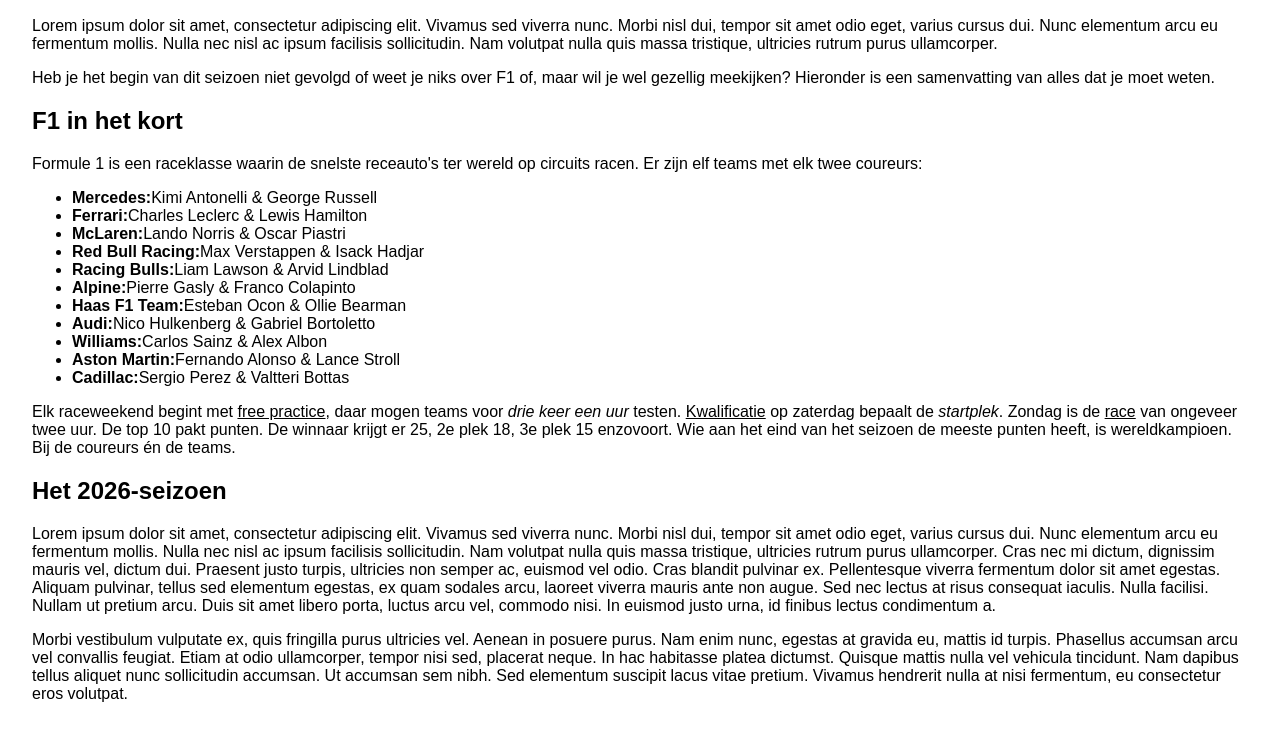
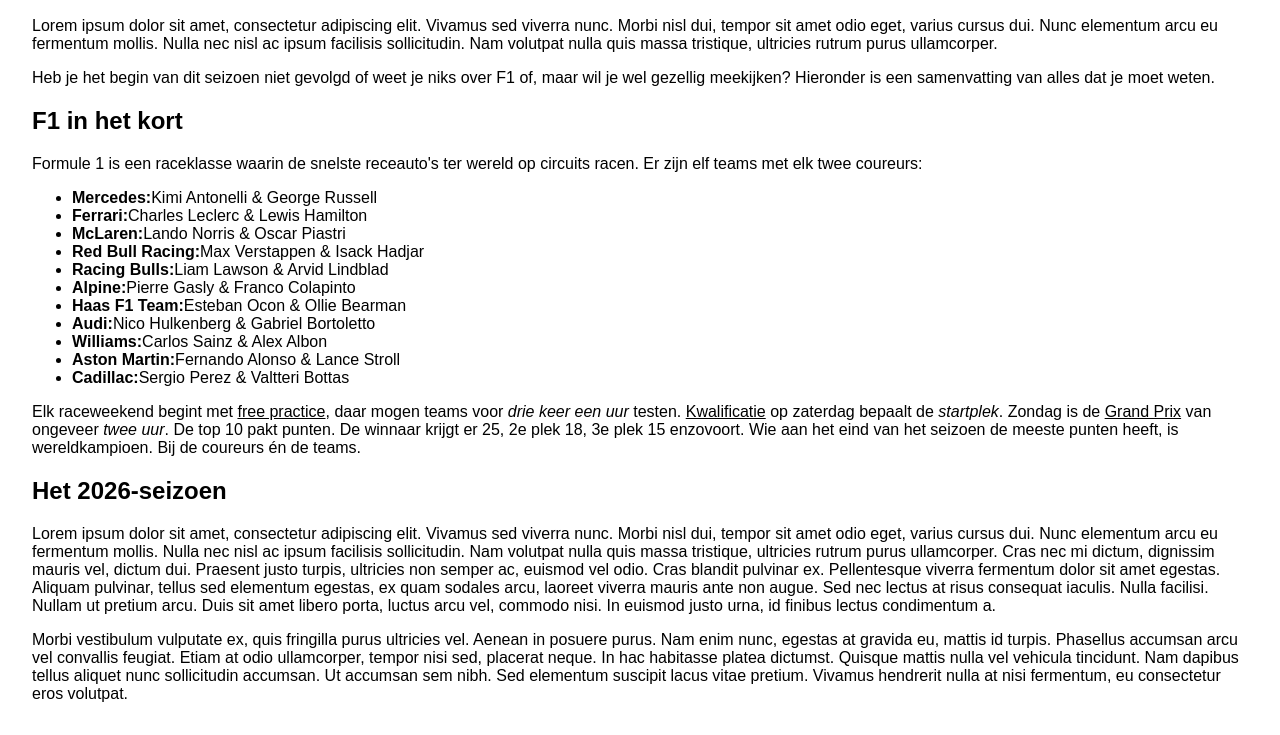
Before and after one commit to immewilhelmus/ImmeWilhelmus_HTML2_Bouwen, a plain HTML site: page index.html in a window 1280 px wide. Shown: the part 121-856 px from the top of the page. Drawn offline with Linux system fonts and the light colour scheme.

Commit message:
WebLab Run 20-11-2026 11:38:35 (UTC+01:00)

```diff
--- a/index.html
+++ b/index.html
@@ -25,7 +25,7 @@
     <li><b>Audi:</b>Nico Hulkenberg & Gabriel Bortoletto</li> <li><b>Williams:</b>Carlos Sainz & Alex Albon</li>
     <li><b>Aston Martin:</b>Fernando Alonso & Lance Stroll</li> <li><b>Cadillac:</b>Sergio Perez & Valtteri Bottas</li>
   </ul>
-  <p>Elk raceweekend begint met <u>free practice</u>, daar mogen teams voor <em>drie keer een uur</em> testen. <u>Kwalificatie</u> op zaterdag bepaalt de <em>startplek</em>. Zondag is de <u>race</u> van ongeveer twee uur. De top 10 pakt punten. De winnaar krijgt er 25, 2e plek 18, 3e plek 15 enzovoort. Wie aan het eind van het seizoen de meeste punten heeft, is wereldkampioen. Bij de coureurs én de teams.</p>
+  <p>Elk raceweekend begint met <u>free practice</u>, daar mogen teams voor <em>drie keer een uur</em> testen. <u>Kwalificatie</u> op zaterdag bepaalt de <em>startplek</em>. Zondag is de <u>Grand Prix</u> van ongeveer <em>twee uur</em>. De top 10 pakt punten. De winnaar krijgt er 25, 2e plek 18, 3e plek 15 enzovoort. Wie aan het eind van het seizoen de meeste punten heeft, is wereldkampioen. Bij de coureurs én de teams.</p>
   <h2>Het 2026-seizoen</h2>
   <p>Lorem ipsum dolor sit amet, consectetur adipiscing elit. Vivamus sed viverra nunc. Morbi nisl dui, tempor sit amet odio eget, varius cursus dui. Nunc elementum arcu eu fermentum mollis. Nulla nec nisl ac ipsum facilisis sollicitudin. Nam volutpat nulla quis massa tristique, ultricies rutrum purus ullamcorper. Cras nec mi dictum, dignissim mauris vel, dictum dui. Praesent justo turpis, ultricies non semper ac, euismod vel odio. Cras blandit pulvinar ex. Pellentesque viverra fermentum dolor sit amet egestas. Aliquam pulvinar, tellus sed elementum egestas, ex quam sodales arcu, laoreet viverra mauris ante non augue. Sed nec lectus at risus consequat iaculis. Nulla facilisi. Nullam ut pretium arcu. Duis sit amet libero porta, luctus arcu vel, commodo nisi. In euismod justo urna, id finibus lectus condimentum a.</p>
 <p>Morbi vestibulum vulputate ex, quis fringilla purus ultricies vel. Aenean in posuere purus. Nam enim nunc, egestas at gravida eu, mattis id turpis. Phasellus accumsan arcu vel convallis feugiat. Etiam at odio ullamcorper, tempor nisi sed, placerat neque. In hac habitasse platea dictumst. Quisque mattis nulla vel vehicula tincidunt. Nam dapibus tellus aliquet nunc sollicitudin accumsan. Ut accumsan sem nibh. Sed elementum suscipit lacus vitae pretium. Vivamus hendrerit nulla at nisi fermentum, eu consectetur eros volutpat.</p>
```
Also changed, not shown: 1 other file.
